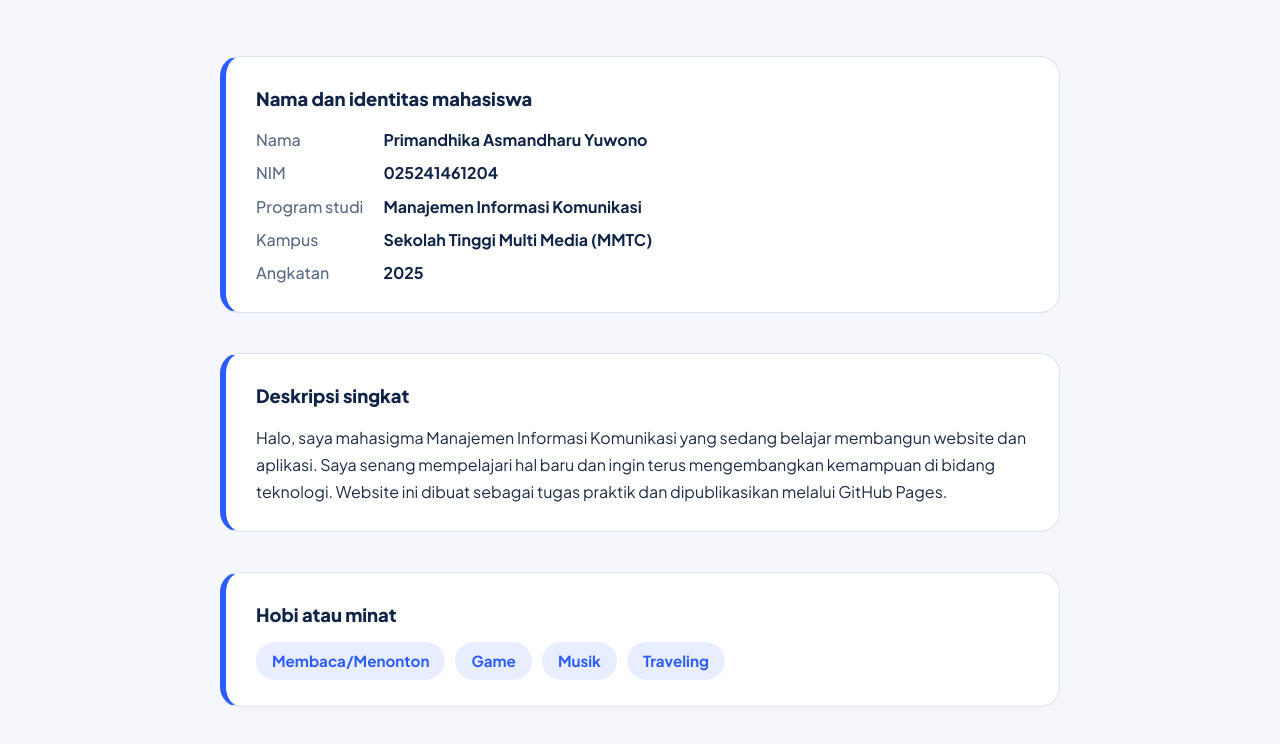
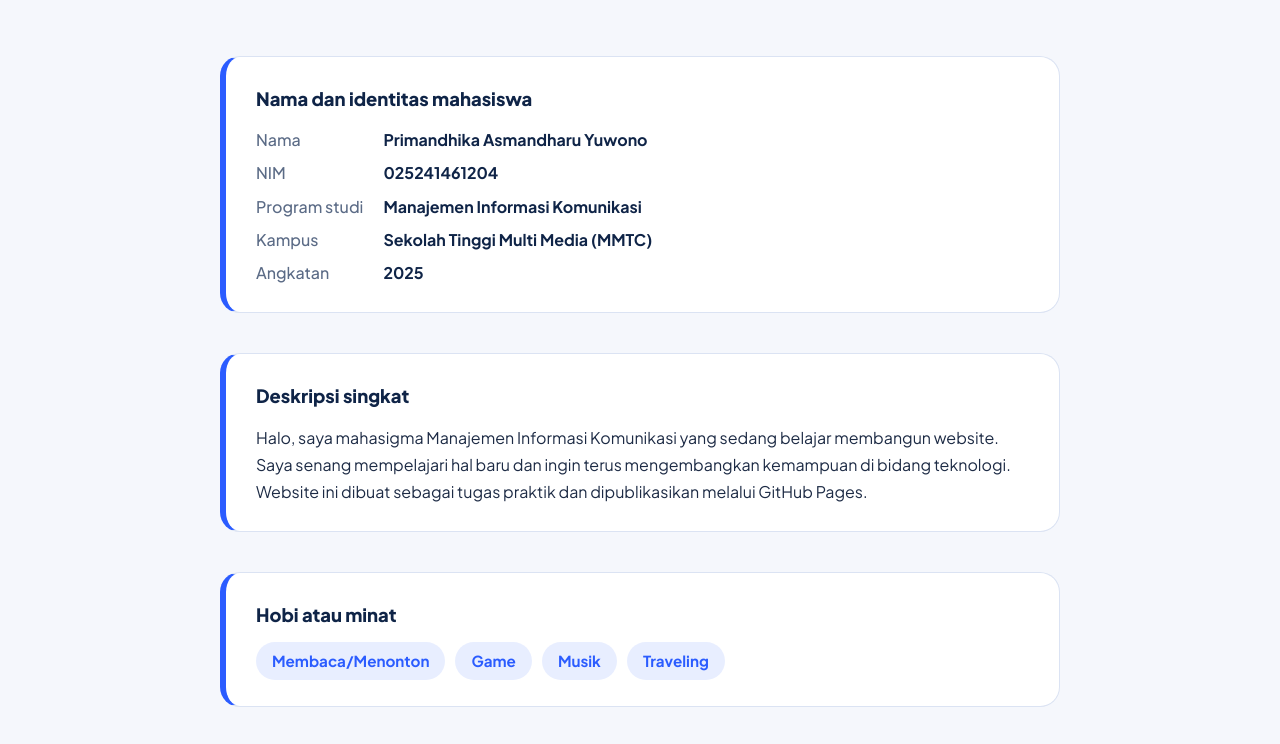
Before and after one commit to Solaratio/test123, a plain HTML site: page index.html in a window 1280 px wide. Shown: the part 341-1085 px from the top of the page. Drawn offline with Linux system fonts and the light colour scheme.

Commit message:
Update description text in index.html

```diff
--- a/index.html
+++ b/index.html
@@ -158,7 +158,7 @@
         <div class="kartu">
           <h2>Deskripsi singkat</h2>
           <p>
-            Halo, saya mahasigma Manajemen Informasi Komunikasi yang sedang belajar membangun website dan aplikasi.
+            Halo, saya mahasigma Manajemen Informasi Komunikasi yang sedang belajar membangun website.
             Saya senang mempelajari hal baru dan ingin terus mengembangkan kemampuan di bidang teknologi.
             Website ini dibuat sebagai tugas praktik dan dipublikasikan melalui GitHub Pages.
           </p>
```
